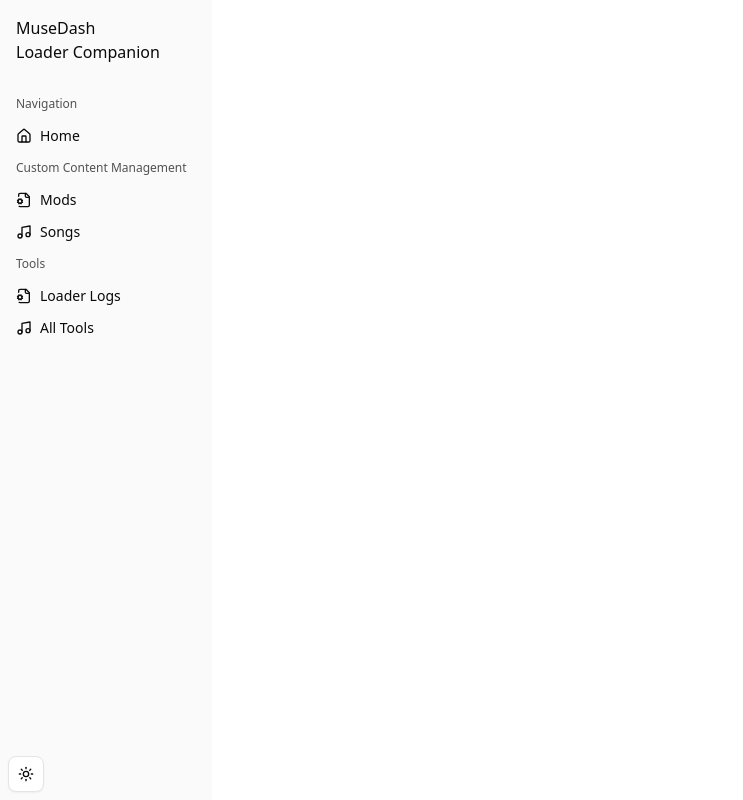
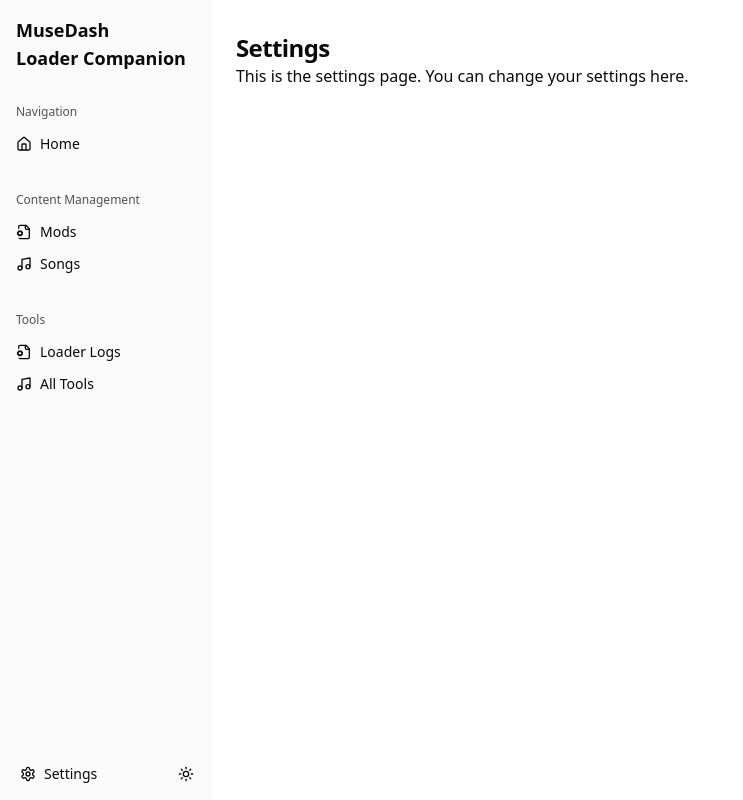
Before and after one commit to FlameChart/mdloadercompanion, a React app: page /settings in a window 1280 px wide. Shown: the whole page, without its empty margins (0-743 px from the left). Built offline with nearby package versions, Linux system fonts and the light colour scheme; the HTML template or start-up script is replaced by a standard one.

Commit message:
feat: add settings page and update sidebar navigation

```diff
--- a/src/App.tsx
+++ b/src/App.tsx
@@ -6,6 +6,7 @@
 import Songs from '@/pages/songs';
 import Tools from '@/pages/tools';
 import LoaderLogs from '@/pages/tools/loader-logs';
+import Settings from '@/pages/settings';
 
 function App() {
     return (
@@ -16,6 +17,7 @@
                 <Route path="/songs" element={<Songs />} />
                 <Route path="/tools" element={<Tools />} />
                 <Route path="/tools/loader-logs" element={<LoaderLogs />} />
+                <Route path="/settings" element={<Settings />} />
             </Routes>
         </RootLayout>
     );
--- a/src/components/app-sidebar.tsx
+++ b/src/components/app-sidebar.tsx
@@ -9,66 +9,70 @@
     SidebarMenuButton,
     SidebarGroupContent,
 } from '@/components/ui/sidebar';
-import { FileCog, Home, Music } from 'lucide-react';
+import { FileCog, Home, Music, Settings } from 'lucide-react';
+import { Button } from './ui/button';
+
+const sidebarItems = [
+    {
+        groupName: 'Navigation',
+        items: [{ name: 'Home', icon: <Home />, path: '/' }],
+    },
+    {
+        groupName: 'Content Management',
+        items: [
+            { name: 'Mods', icon: <FileCog />, path: '/mods' },
+            { name: 'Songs', icon: <Music />, path: '/songs' },
+        ],
+    },
+    {
+        groupName: 'Tools',
+        items: [
+            {
+                name: 'Loader Logs',
+                icon: <FileCog />,
+                path: '/tools/loader-logs',
+            },
+            { name: 'All Tools', icon: <Music />, path: '/tools' },
+        ],
+    },
+];
 
 function SidebarWrapper() {
     return (
         <Sidebar className="h-screen" collapsible="none">
             <SidebarHeader>
                 <SidebarGroup>
-                    <span>
+                    <span className="text-lg font-bold">
                         MuseDash <br /> Loader Companion
                     </span>
                 </SidebarGroup>
             </SidebarHeader>
             <SidebarContent>
+                {sidebarItems.map((group) => (
                     <SidebarGroup>
                         <SidebarGroupLabel>
-                        <span>Navigation</span>
+                            <span>{group.groupName}</span>
                         </SidebarGroupLabel>
                         <SidebarGroupContent>
+                            {group.items.map((group) => (
                                 <SidebarMenuButton asChild>
-                            <a href="/">
-                                <Home />
-                                <span>Home</span>
+                                    <a href={group.path}>
+                                        {group.icon}
+                                        <span>{group.name}</span>
                                     </a>
                                 </SidebarMenuButton>
-                    </SidebarGroupContent>
-                    <SidebarGroupLabel>
-                        <span>Custom Content Management</span>
-                    </SidebarGroupLabel>
-                    <SidebarGroupContent>
-                        <SidebarMenuButton asChild>
-                            <a href="/mods">
-                                <FileCog />
-                                <span>Mods</span>
-                            </a>
-                        </SidebarMenuButton>
-                        <SidebarMenuButton asChild>
-                            <a href="/songs">
-                                <Music />
-                                <span>Songs</span>
-                            </a>
-                        </SidebarMenuButton>
-                    </SidebarGroupContent>
-                    <SidebarGroupLabel>Tools</SidebarGroupLabel>
-                    <SidebarGroupContent>
-                        <SidebarMenuButton asChild>
-                            <a href="/tools/loader-logs">
-                                <FileCog />
-                                <span>Loader Logs</span>
-                            </a>
-                        </SidebarMenuButton>
-                        <SidebarMenuButton asChild>
-                            <a href="/tools">
-                                <Music />
-                                <span>All Tools</span>
-                            </a>
-                        </SidebarMenuButton>
+                            ))}
                         </SidebarGroupContent>
                     </SidebarGroup>
+                ))}
             </SidebarContent>
-            <SidebarFooter>
+            <SidebarFooter className="flex flex-row flex-wrap justify-between">
+                <Button asChild variant="ghost">
+                    <a href="/settings">
+                        <Settings />
+                        <span>Settings</span>
+                    </a>
+                </Button>
                 <ModeToggle />
             </SidebarFooter>
         </Sidebar>
--- a/src/components/mode-toggle.tsx
+++ b/src/components/mode-toggle.tsx
@@ -15,7 +15,7 @@
     return (
         <DropdownMenu>
             <DropdownMenuTrigger asChild>
-                <Button variant="outline" size="icon">
+                <Button variant="ghost" size="icon">
                     <Sun className="h-[1.2rem] w-[1.2rem] rotate-0 scale-100 transition-all dark:-rotate-90 dark:scale-0" />
                     <Moon className="absolute h-[1.2rem] w-[1.2rem] rotate-90 scale-0 transition-all dark:rotate-0 dark:scale-100" />
                     <span className="sr-only">Toggle theme</span>
--- a/src/layouts/root-layout.tsx
+++ b/src/layouts/root-layout.tsx
@@ -10,8 +10,8 @@
     return (
         <SidebarProvider>
             <AppSidebar />
-            <ScrollArea className="px-6 h-screen w-full flex flex-row flex-wrap justify-center items-center overflow-x-clip">
-                {children}
+            <ScrollArea className="flex h-screen w-full flex-row flex-wrap items-center justify-center overflow-x-clip px-6">
+                <div className="max-w-screen-xl mx-auto">{children}</div>
             </ScrollArea>
         </SidebarProvider>
     );
--- a/src/pages/home.tsx
+++ b/src/pages/home.tsx
@@ -27,7 +27,7 @@
 function Home() {
     return (
         <>
-            <main id="containers" className="max-w-screen-xl mx-auto">
+            <main id="containers">
                 <StyleH3 className="mb-4">Hello, $user</StyleH3>
                 <div
                     id="pageContent"
--- /dev/null
+++ b/src/pages/settings.tsx
@@ -0,0 +1,12 @@
+import { StyleH3 } from '@/components/typography';
+
+function Settings() {
+    return (
+        <main>
+            <StyleH3>Settings</StyleH3>
+            <p>This is the settings page. You can change your settings here.</p>
+        </main>
+    );
+}
+
+export default Settings;
```
Lines whose indentation alone changed are shown as unchanged.
